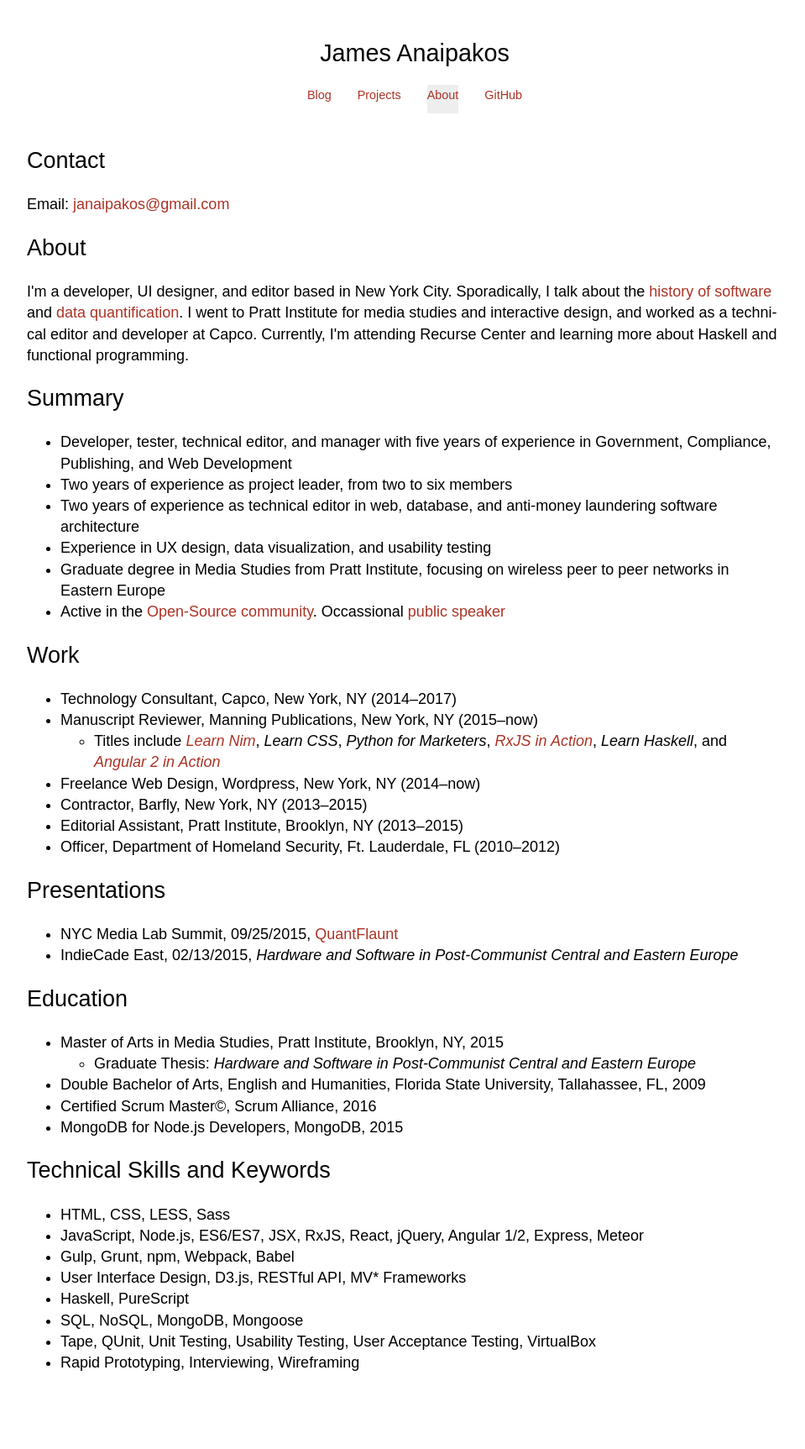
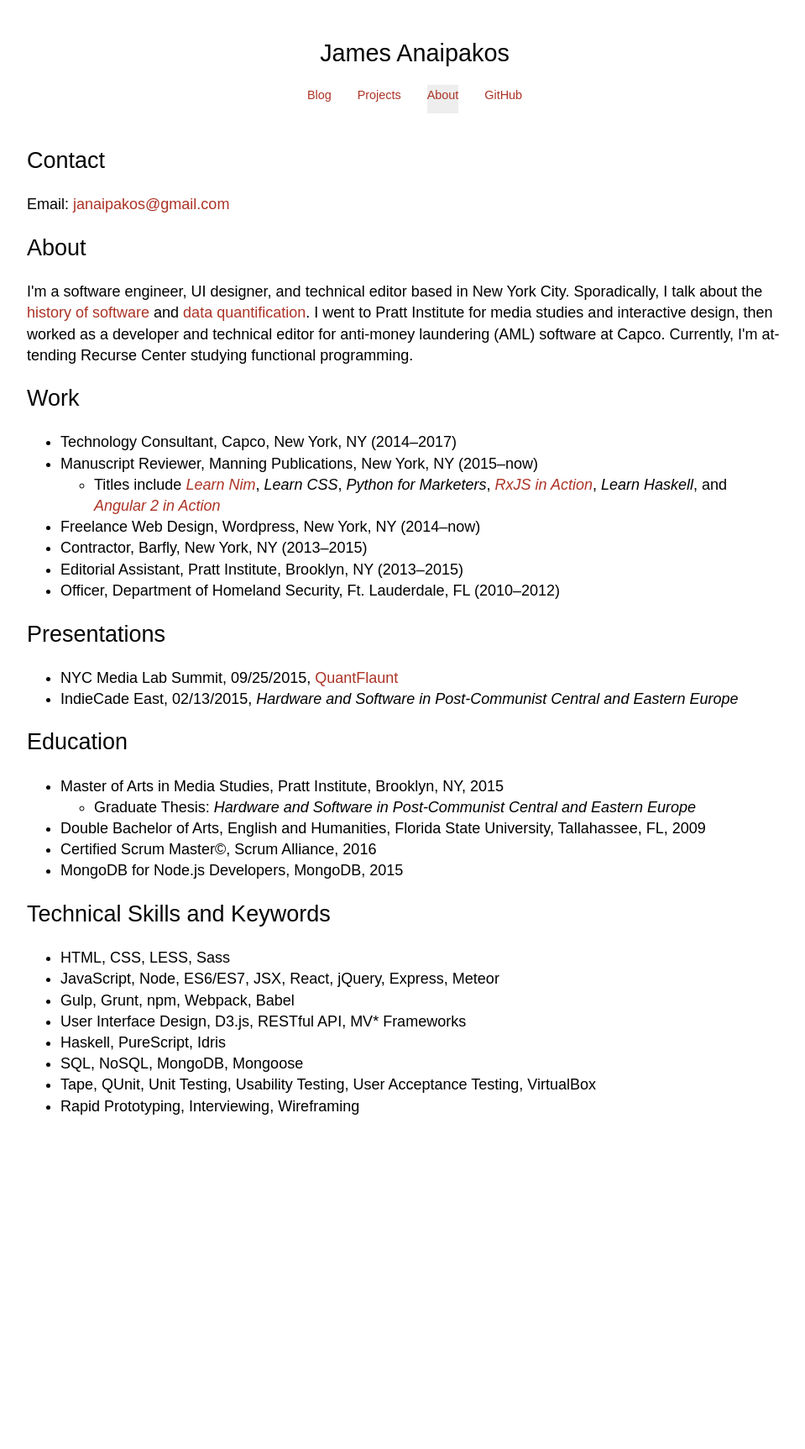
Before and after one commit to janaipakos/janaipakos.github.io, a Jekyll site: the page built from about.md, in a window 1280 px wide. Shown: the whole page at 84% size, without its empty margins (146-1105 px from the left). Built offline with Jekyll 4.4.1, drawn with Linux system fonts in a browser that asks for light colours; after the commit the page ends 1420 px from its top, so only the background shows below that.

Commit message:
Add Idris blog, remove summary, add ghibli project

```diff
--- a/about.md
+++ b/about.md
@@ -12,37 +12,27 @@ active: about
        <p>Email: <a href="mailto:janaipakos@gmail.com" class="link" title="Open email window">janaipakos@gmail.com</a><p>
 <div>
 <h1>About</h1>
-                    <p>I'm a developer, UI designer, and editor based in New York City. Sporadically, I talk about the <a class="link" href="http://sched.co/2AhK">history of software</a> and <a class="link" href="https://medium.com/@justinhendrix/previewing-nyc-media-lab-s-annual-summit-demo-session-ce5169df964e#.ds4ygjp8o">data quantification</a>. I went to Pratt Institute for media studies and interactive design, and worked as a technical editor and developer at Capco. Currently, I'm attending Recurse Center and learning more about Haskell and functional programming.
-                    <div>
+    <p>I'm a software engineer, UI designer, and technical editor based in New York City. Sporadically, I talk about the <a class="link" href="http://sched.co/2AhK">history of software</a> and <a class="link" href="https://medium.com/@justinhendrix/previewing-nyc-media-lab-s-annual-summit-demo-session-ce5169df964e#.ds4ygjp8o">data quantification</a>. I went to Pratt Institute for media studies and interactive design, then worked as a developer and technical editor for anti-money laundering (AML) software at Capco. Currently, I'm attending Recurse Center studying functional programming.</p>
+    <div>
 
-    <h1>Summary</h1>
+<h1>Work</h1>
     <ul>
-    <li>Developer, tester, technical editor, and manager with five years of experience in Government, Compliance, Publishing, and Web Development</li>
-    <li>Two years of experience as project leader, from two to six members</li>
-    <li>Two years of experience as technical editor in web, database, and anti-money laundering software architecture</li>
-    <li>Experience in UX design, data visualization, and usability testing</li>
-    <li>Graduate degree in Media Studies from Pratt Institute, focusing on wireless peer to peer networks in Eastern Europe</li>
-    <li>Active in the <a class="link"  href='https://jamesanaipakos.com/projects'>Open-Source community</a>. Occassional <a class="link"  href='http://sched.co/2AhK'>public speaker</a></li>
-    </ul>
-    <h1>Work</h1>
-    <ul>
-
-<li>Technology Consultant, Capco, New York, NY (2014–2017)</li>
-<li>Manuscript Reviewer, Manning Publications, New York, NY (2015–now)</li>
-    <ul>
-        <li>Titles include <em><a class="link"  href='https://www.manning.com/books/nim-in-action'>Learn Nim</a></em>, <em>Learn CSS</em>,  <em>Python for Marketers</em>, <em><a class="link"  href='https://www.manning.com/books/rxjs-in-action'>RxJS in Action</a></em>, <em>Learn Haskell</em>, and <em><a class="link"  href='https://www.manning.com/books/angular-2-in-action'>Angular 2 in Action</a></em></li>
-    </ul>
-<li>Freelance Web Design, Wordpress, New York, NY (2014–now)</li>
-    <li>Contractor, Barfly, New York, NY (2013–2015)</li>
-<li>Editorial Assistant, Pratt Institute, Brooklyn, NY (2013–2015)</li>
-<li>Officer, Department of Homeland Security, Ft. Lauderdale, FL (2010–2012)</li>
+        <li>Technology Consultant, Capco, New York, NY (2014–2017)</li>
+        <li>Manuscript Reviewer, Manning Publications, New York, NY (2015–now)</li>
+            <ul>
+                <li>Titles include <em><a class="link"  href='https://www.manning.com/books/nim-in-action'>Learn Nim</a></em>, <em>Learn CSS</em>,  <em>Python for Marketers</em>, <em><a class="link"  href='https://www.manning.com/books/rxjs-in-action'>RxJS in Action</a></em>, <em>Learn Haskell</em>, and <em><a class="link"  href='https://www.manning.com/books/angular-2-in-action'>Angular 2 in Action</a></em></li>
+            </ul>
+        <li>Freelance Web Design, Wordpress, New York, NY (2014–now)</li>
+            <li>Contractor, Barfly, New York, NY (2013–2015)</li>
+        <li>Editorial Assistant, Pratt Institute, Brooklyn, NY (2013–2015)</li>
+        <li>Officer, Department of Homeland Security, Ft. Lauderdale, FL (2010–2012)</li>
     </ul>
 
 <h1>Presentations</h1>
     <ul>
         <li>NYC Media Lab Summit, 09/25/2015, <a class="link"  href='https://jamesanaipakos.com/quantflaunt'>QuantFlaunt</a></li>
         <li>IndieCade East, 02/13/2015, <em>Hardware and Software in Post-Communist Central and Eastern Europe</em></li>
-        </ul>
+    </ul>
 
 <h1>Education</h1>
     <ul>
@@ -56,13 +46,12 @@ active: about
 <h1>Technical Skills and Keywords</h1>
     <ul>
         <li>HTML, CSS, LESS, Sass</li>
-        <li>JavaScript, Node.js, ES6/ES7, JSX, RxJS, React, jQuery, Angular 1/2, Express, Meteor</li>
+        <li>JavaScript, Node, ES6/ES7, JSX, React, jQuery, Express, Meteor</li>
         <li>Gulp, Grunt, npm, Webpack, Babel</li>
-         <li>User Interface Design, D3.js, RESTful API, MV* Frameworks</li>
-        <li>Haskell, PureScript</li>
+        <li>User Interface Design, D3.js, RESTful API, MV* Frameworks</li>
+        <li>Haskell, PureScript, Idris</li>
         <li>SQL, NoSQL, MongoDB, Mongoose</li>
         <li>Tape, QUnit, Unit Testing, Usability Testing, User Acceptance Testing, VirtualBox</li>
         <li>Rapid Prototyping, Interviewing, Wireframing</li>
     </ul>
-
 </div>
```
Also changed, not shown: projects.md (+4 -1 lines).
